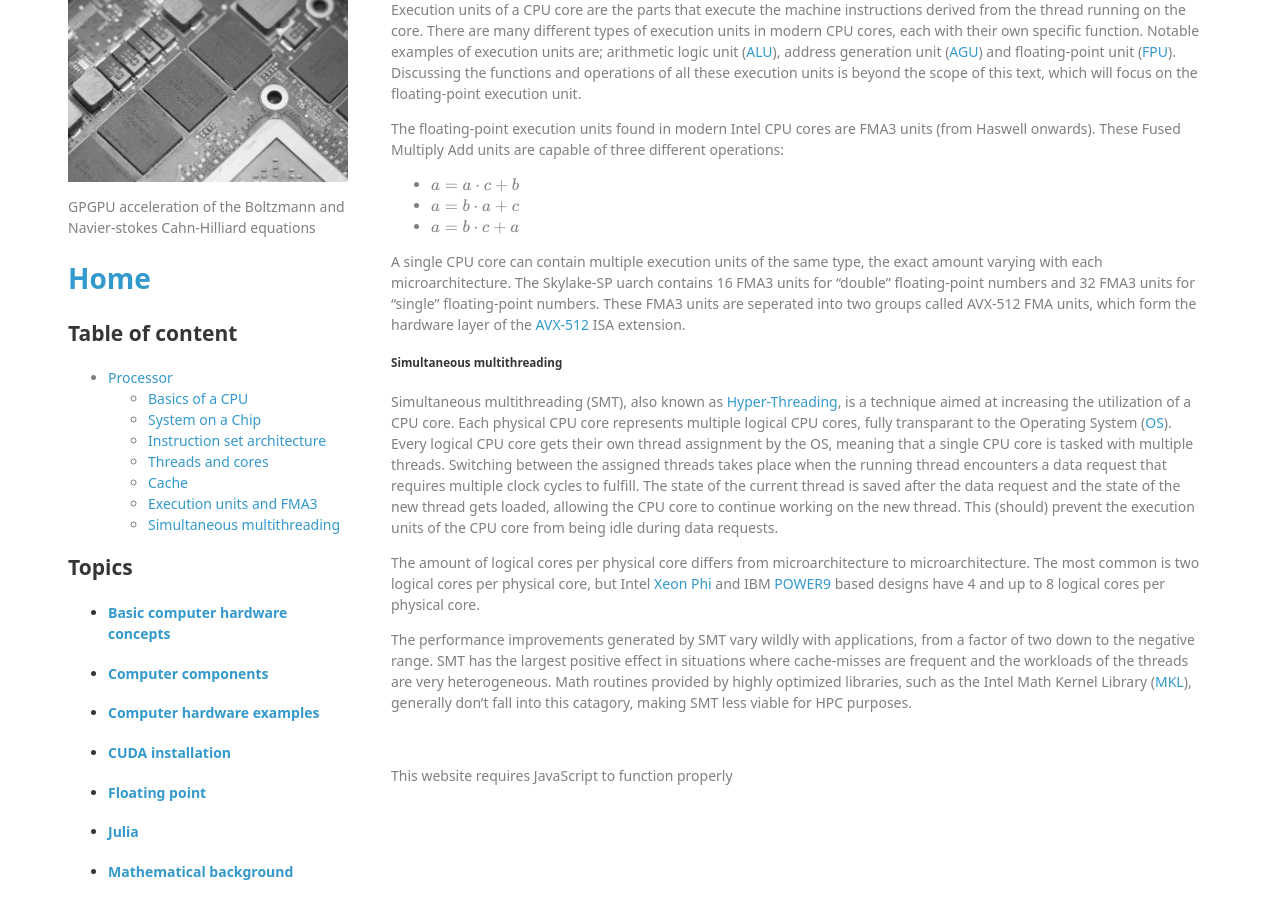
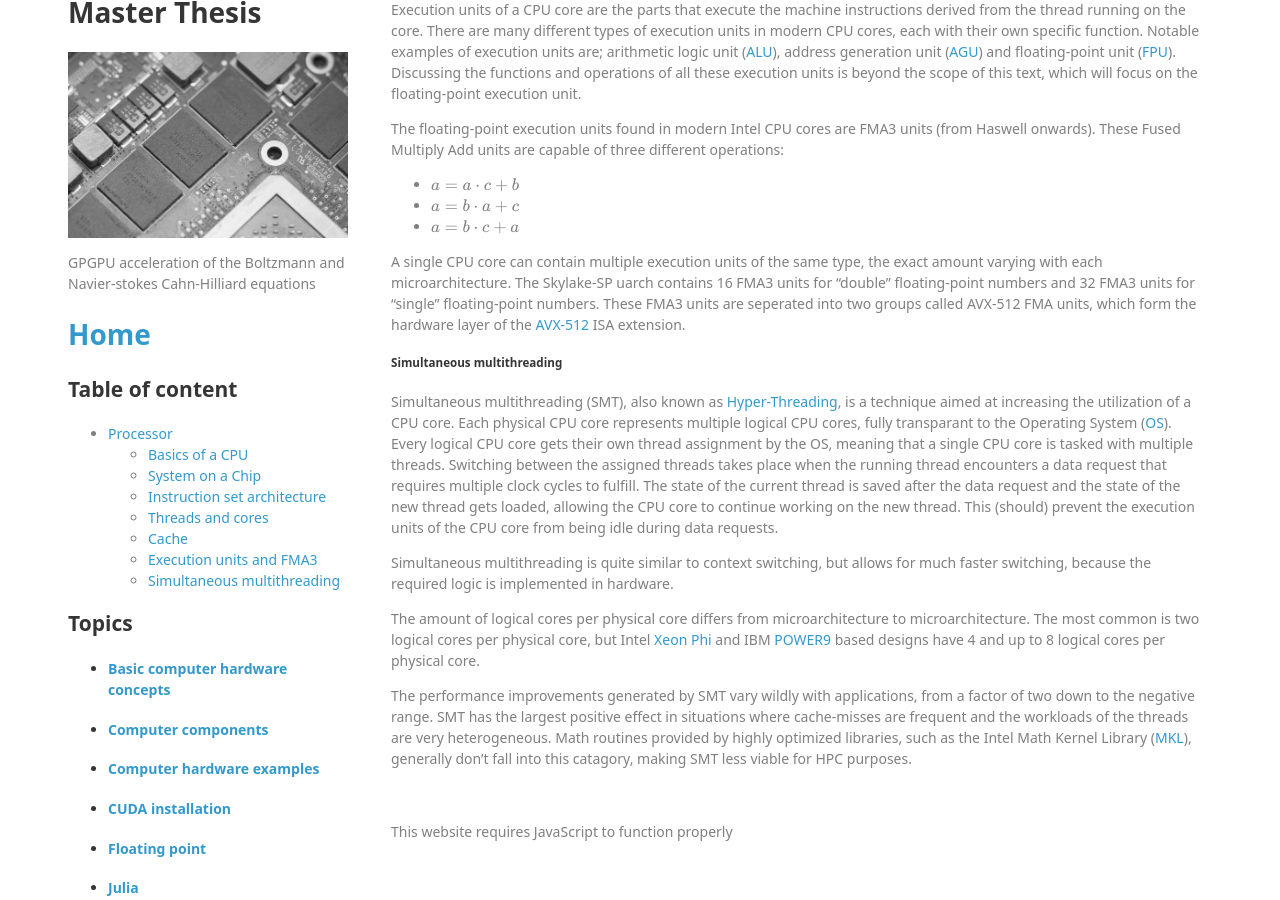
Before and after one commit to lucasbekker/lucasbekker.github.io, a Jekyll site: the page built from _sections/Computer_components.md, in a window 1280 px wide and 900 px high, scrolled down 2169 px. Built offline with Jekyll 4.4.1, drawn with Linux system fonts in a browser that asks for light colours; nearby versions of some CDN libraries; formulas are drawn with MathJax 3.

Commit message:
Added line on SMT vs context switching

```diff
--- a/_sections/Computer_components.md
+++ b/_sections/Computer_components.md
@@ -71,6 +71,8 @@
 
 Simultaneous multithreading (SMT), also known as [Hyper-Threading](https://en.wikipedia.org/wiki/Hyper-threading), is a technique aimed at increasing the utilization of a CPU core. Each physical CPU core represents multiple logical CPU cores, fully transparant to the Operating System ([OS](https://en.wikipedia.org/wiki/Operating_system)). Every logical CPU core gets their own thread assignment by the OS, meaning that a single CPU core is tasked with multiple threads. Switching between the assigned threads takes place when the running thread encounters a data request that requires multiple clock cycles to fulfill. The state of the current thread is saved after the data request and the state of the new thread gets loaded, allowing the CPU core to continue working on the new thread. This (should) prevent the execution units of the CPU core from being idle during data requests.
 
+Simultaneous multithreading is quite similar to context switching, but allows for much faster switching, because the required logic is implemented in hardware.
+
 The amount of logical cores per physical core differs from microarchitecture to microarchitecture. The most common is two logical cores per physical core, but Intel [Xeon Phi](https://en.wikipedia.org/wiki/Xeon_Phi) and IBM [POWER9](https://en.wikipedia.org/wiki/POWER9) based designs have 4 and up to 8 logical cores per physical core.
 
 The performance improvements generated by SMT vary wildly with applications, from a factor of two down to the negative range. SMT has the largest positive effect in situations where cache-misses are frequent and the workloads of the threads are very heterogeneous. Math routines provided by highly optimized libraries, such as the Intel Math Kernel Library ([MKL](https://en.wikipedia.org/wiki/Math_Kernel_Library)), generally don't fall into this catagory, making SMT less viable for HPC purposes.
```
